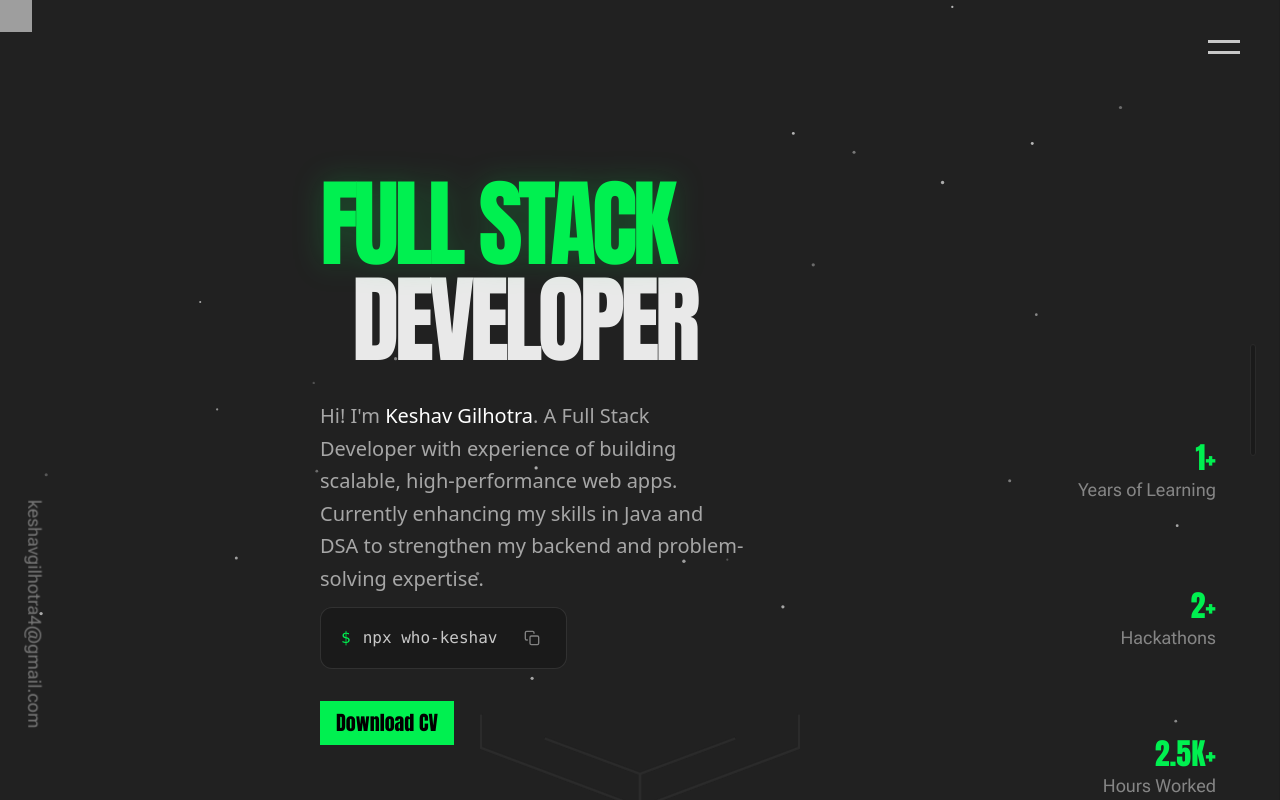
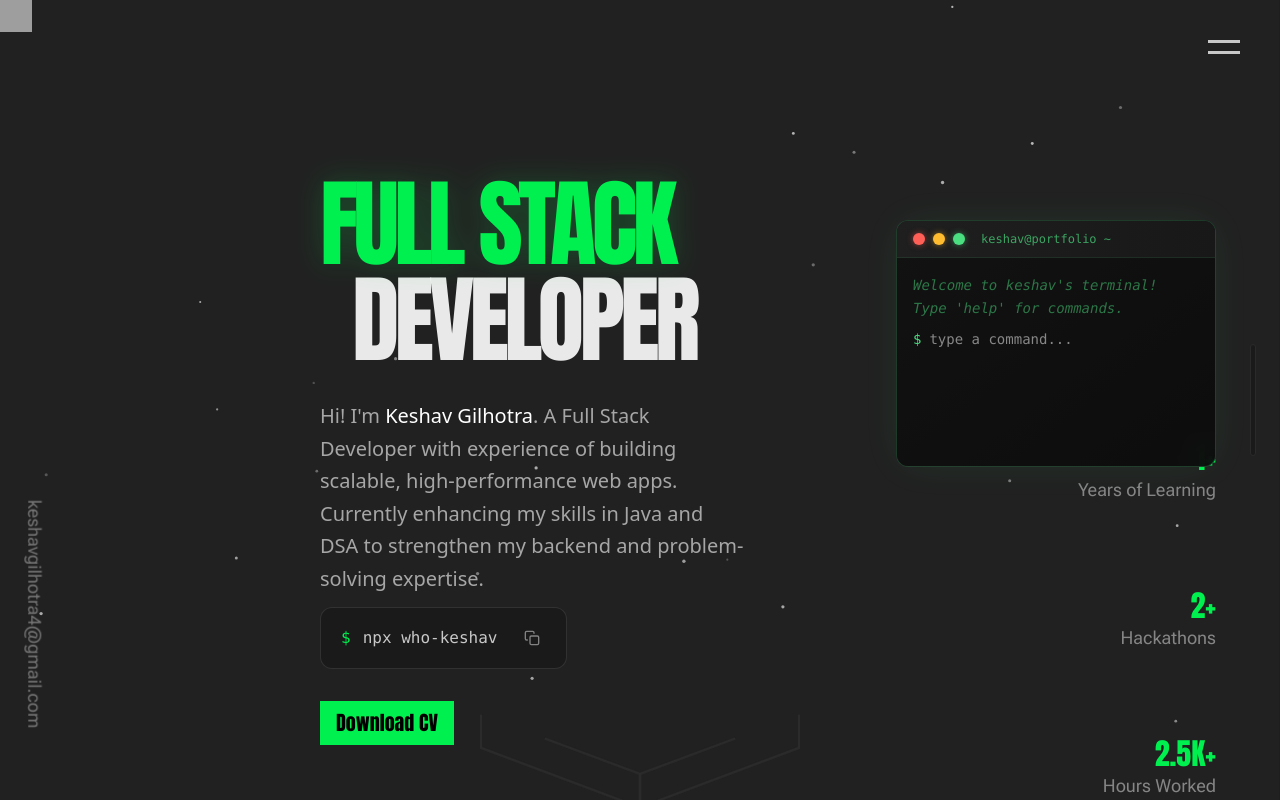
Before and after one commit to ikeshav26/me, a React (Vite) app: page / in a window 1280 px wide. Shown: the top 800 px of the page. Built offline with nearby package versions, Linux system fonts and the light colour scheme; no server answers; grey boxes are pictures that could not be loaded.

Commit message:
feat:terminal added

```diff
--- a/package.json
+++ b/package.json
@@ -22,6 +22,7 @@
     "react-github-calendar": "^4.5.11",
     "react-icons": "^5.5.0",
     "react-router-dom": "^7.9.4",
+    "react-terminal-ui": "^1.4.0",
     "tailwindcss": "^4.1.16"
   },
   "devDependencies": {
--- /dev/null
+++ b/src/components/Terminal.jsx
@@ -0,0 +1,95 @@
+import { useState, useRef, useEffect } from "react";
+
+export default function Terminal() {
+  const [lines, setLines] = useState([
+    { type: 'system', text: "Welcome to keshav's terminal!" },
+    { type: 'system', text: "Type 'help' for commands." }
+  ]);
+  const [input, setInput] = useState("");
+  const scrollRef = useRef(null);
+
+  useEffect(() => {
+    if (scrollRef.current) {
+      scrollRef.current.scrollTop = scrollRef.current.scrollHeight;
+    }
+  }, [lines]);
+
+  const handleCommand = (cmd) => {
+    const trimmed = cmd.trim().toLowerCase();
+    if (trimmed === "help") return [
+      { type: 'output', text: "help    - show commands" },
+      { type: 'output', text: "about   - about me" },
+      { type: 'output', text: "skills  - my tech stack" },
+      { type: 'output', text: "contact - get in touch" },
+      { type: 'output', text: "clear   - clear terminal" }
+    ];
+    if (trimmed === "about") return [
+      { type: 'output', text: "Keshav Gilhotra" },
+      { type: 'output', text: "Full-Stack Developer" },
+      { type: 'output', text: "Building scalable web apps" }
+    ];
+    if (trimmed === "skills") return [
+      { type: 'output', text: "React, Node.js, TypeScript" },
+      { type: 'output', text: "Java, Python, PostgreSQL" },
+      { type: 'output', text: "Docker, AWS, Git" }
+    ];
+    if (trimmed === "contact") return [
+      { type: 'output', text: "GitHub: @ikeshav26" },
+      { type: 'output', text: "Email: keshav@example.com" }
+    ];
+    if (trimmed === "clear") {
+      setLines([]);
+      return [];
+    }
+    if (trimmed === "") return [];
+    return [{ type: 'error', text: `Command not found: ${cmd}` }];
+  };
+
+  const onSubmit = (e) => {
+    e.preventDefault();
+    const output = handleCommand(input);
+    if (input.trim().toLowerCase() !== "clear") {
+      setLines([...lines, { type: 'input', text: input }, ...output]);
+    }
+    setInput("");
+  };
+
+  return (
+    <div className="bg-gradient-to-br from-[#1a1a1a]/95 to-[#0f0f0f]/90 backdrop-blur-md border border-[#4ade80]/20 rounded-xl overflow-hidden shadow-[0_0_40px_-10px_rgba(74,222,128,0.15)] w-80">
+
+      <div className="bg-gradient-to-r from-[#1f1f1f] to-[#181818] px-4 py-2.5 flex items-center gap-2 border-b border-[#4ade80]/10">
+        <div className="flex gap-2">
+          <div className="w-3 h-3 rounded-full bg-[#ff5f57] shadow-[0_0_6px_rgba(255,95,87,0.5)]"></div>
+          <div className="w-3 h-3 rounded-full bg-[#febc2e] shadow-[0_0_6px_rgba(254,188,46,0.5)]"></div>
+          <div className="w-3 h-3 rounded-full bg-[#4ade80] shadow-[0_0_6px_rgba(74,222,128,0.5)]"></div>
+        </div>
+        <span className="text-[#4ade80]/70 text-xs ml-2 font-mono">keshav@portfolio ~ </span>
+      </div>
+
+
+      <div ref={scrollRef} className="p-4 h-52 overflow-y-auto font-mono text-sm leading-relaxed bg-[#0a0a0a]/50">
+        {lines.map((line, i) => (
+          <div key={i} className={`
+            ${line.type === 'input' ? 'text-[#4ade80]' : ''}
+            ${line.type === 'output' ? 'text-white/80' : ''}
+            ${line.type === 'system' ? 'text-[#4ade80]/50 italic' : ''}
+            ${line.type === 'error' ? 'text-red-400' : ''}
+          `}>
+            {line.type === 'input' ? `$ ${line.text}` : line.text}
+          </div>
+        ))}
+        <form onSubmit={onSubmit} className="flex items-center mt-2">
+          <span className="text-[#4ade80]">$</span>
+          <input
+            className="bg-transparent flex-1 ml-2 outline-none text-white caret-[#4ade80]"
+            value={input}
+            onChange={(e) => setInput(e.target.value)}
+            spellCheck={false}
+            autoComplete="off"
+            placeholder="type a command..."
+          />
+        </form>
+      </div>
+    </div>
+  );
+}
--- a/src/pages/Home.jsx
+++ b/src/pages/Home.jsx
@@ -4,6 +4,7 @@ import {useGSAP} from '@gsap/react'
 import { lazy } from 'react';
 import { FiCopy, FiCheck } from 'react-icons/fi';
 const Activity = lazy(() => import('../components/Activity'));
+const Terminal = lazy(() => import('../components/Terminal'));
 
 const Home = ({ onekoEnabled, setOnekoEnabled }) => {
   const [copied, setCopied] = useState(false);
@@ -113,6 +114,11 @@ const Home = ({ onekoEnabled, setOnekoEnabled }) => {
         </div>
         </section>
 
+
+      <div className='hidden lg:block absolute right-16 top-1/4'>
+        <Terminal />
+      </div>
+
       <div className='arrow absolute  bottom-18 left-1/2 -translate-x-1/2  ' aria-hidden="true">
          <svg
             id="banner-arrow-svg"
```
Also changed, not shown: 1 other file (tests, documents, lock files or other folders).
